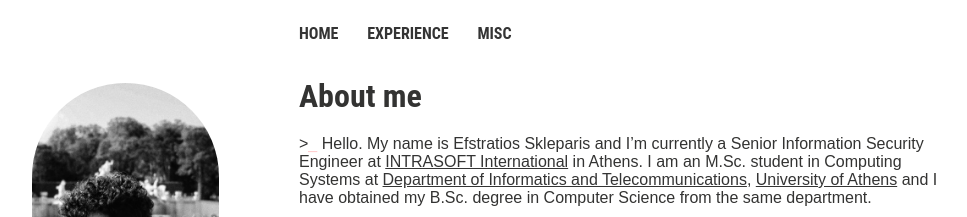
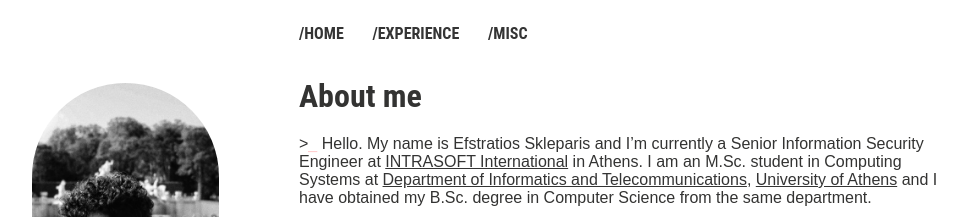
Before and after one commit to efstratios/efstratios.github.io, a Jekyll site: the page built from index.md, in a window 1280 px wide. Shown: the top 217 px of the page, without its empty margins (21-988 px from the left). Built offline with Jekyll 4.4.1, drawn with Linux system fonts in a browser that asks for light colours.

```diff
--- a/_data/navigation.yml
+++ b/_data/navigation.yml
@@ -1,10 +1,10 @@
 # Site navigation links
 
-- title: Home
+- title: /Home
   url:
 
-- title: Experience
+- title: /Experience
   url: experience
 
-- title: Misc
+- title: /Misc
   url: misc
```
